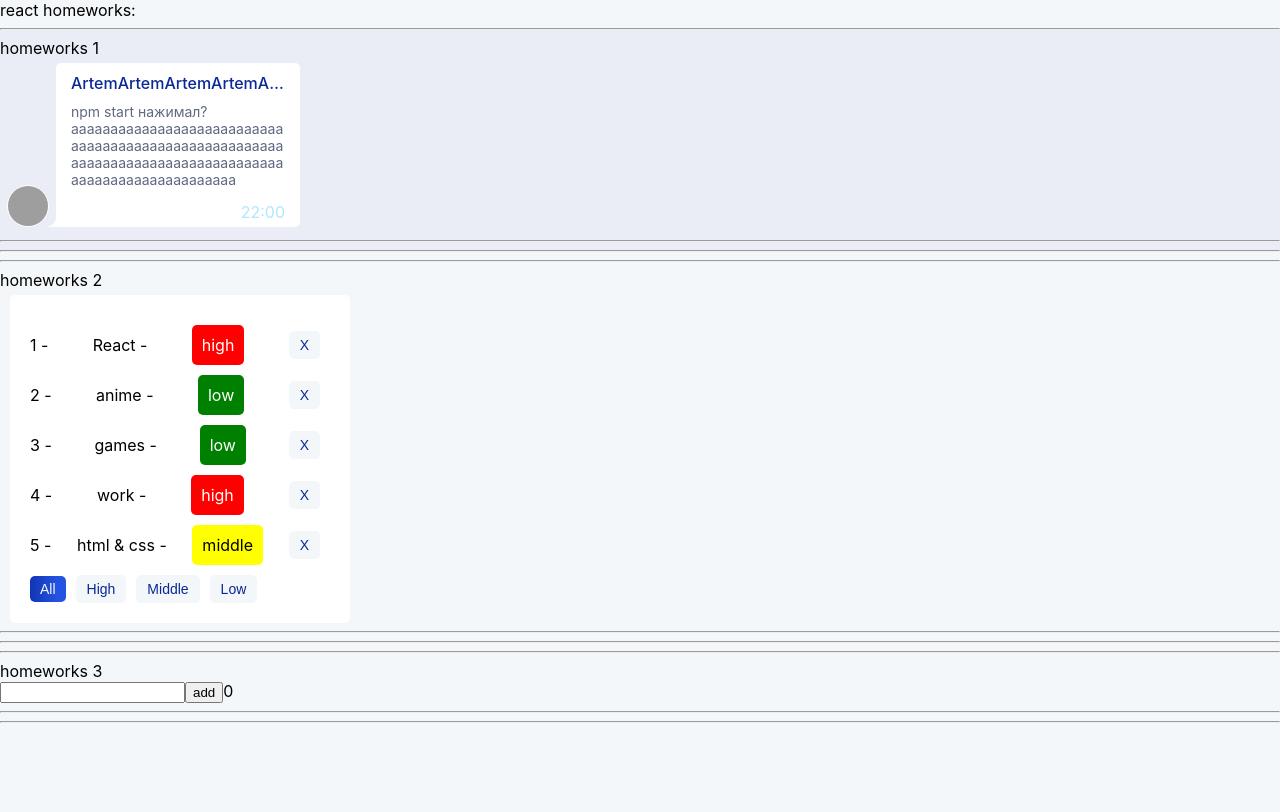
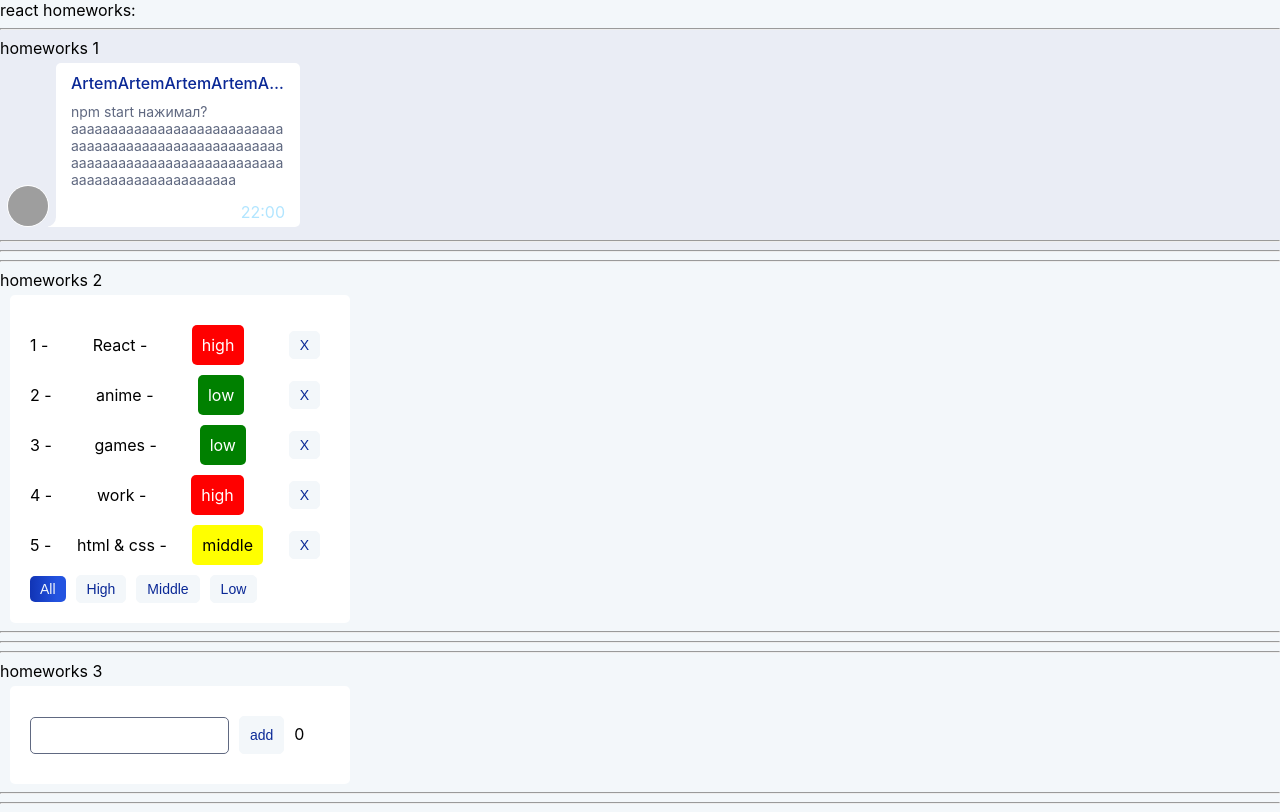
Before and after one commit to sozzuro/homeworks-by-ignat, a React (Create React App) app: page / in a window 1280 px wide. Built offline with nearby package versions, Linux system fonts and the light colour scheme; grey boxes are pictures that could not be loaded.

Commit message:
refactor: styling hw3

```diff
--- a/src/index.css
+++ b/src/index.css
@@ -17,7 +17,7 @@ code {
     background-color: #EAEDF5;
 }
 
-.hw2 {
+.hw2, .hw3 {
     width: 300px;
     background-color: #fff;
     padding: 20px;
--- a/src/p2-homeworks/h3/Greeting.module.css
+++ b/src/p2-homeworks/h3/Greeting.module.css
@@ -1,7 +1,33 @@
-.someClass {
 
+.inputClass {
+    padding: 10px;
+    border: 1px solid #606981;
+    border-radius: 5px;
+    outline: none;
+    color: #606981;
 }
 
 .error {
-    border: 1px solid red;
+    border: 2px solid red;
 }
+
+.errorMessage {
+    color: red;
+    font-weight: bold;
+}
+
+.button {
+    font-size: 14px;
+    padding: 10px;
+    background: #f3f7fa;
+    color: #0a2896;
+    border: 1px solid #f3f7fa;
+    border-radius: 5px;
+    cursor: pointer;
+    transition: all .25s ease-out;
+    margin: 10px;
+}
+
+.button:hover {
+    border: 1px solid #00AAFF;
+}
--- a/src/p2-homeworks/h3/Greeting.tsx
+++ b/src/p2-homeworks/h3/Greeting.tsx
@@ -1,9 +1,10 @@
-import React, {ChangeEvent} from 'react'
+import React, {ChangeEvent, KeyboardEvent} from 'react'
 import s from './Greeting.module.css'
 
 type GreetingPropsType = {
     name: string // need to fix any
     setNameCallback: (e: ChangeEvent<HTMLInputElement>) => void // need to fix any
+    setEnterCallback: (e: KeyboardEvent<HTMLInputElement>) => void // need to fix any
     addUser: () => void // need to fix any
     error: string // need to fix any
     totalUsers: number // need to fix any
@@ -11,16 +12,17 @@ type GreetingPropsType = {
 
 // презентационная компонента (для верстальщика)
 const Greeting: React.FC<GreetingPropsType> = (
-    {name, setNameCallback, addUser, error, totalUsers} // деструктуризация пропсов
+    {name, setNameCallback, setEnterCallback, addUser, error, totalUsers} // деструктуризация пропсов
 ) => {
-    const inputClass = error ? s.error : s.someClass; // need to fix with (?:)
+    const inputErrorClass = error ? s.error : ''; // need to fix with (?:)
 
     return (
-        <div>
-            <input value={name} onChange={setNameCallback} className={inputClass}/>
-            <span>{error}</span>
-            <button onClick={addUser}>add</button>
+        <div className={'hw3'}>
+            <input value={name} onChange={setNameCallback} onKeyDown={setEnterCallback}
+                   className={`${s.inputClass} ${inputErrorClass}`}/>
+            <button className={s.button} onClick={addUser}>add</button>
             <span>{totalUsers}</span>
+            <div className={s.errorMessage}>{error}</div>
         </div>
     )
 }
--- a/src/p2-homeworks/h3/GreetingContainer.tsx
+++ b/src/p2-homeworks/h3/GreetingContainer.tsx
@@ -1,4 +1,4 @@
-import React, {ChangeEvent, useState} from 'react'
+import React, {ChangeEvent, KeyboardEvent, useState} from 'react'
 import Greeting from './Greeting'
 import {UserType} from "./HW3";
 
@@ -20,6 +20,13 @@ const GreetingContainer: React.FC<GreetingContainerPropsType> = ({users, addUser
         setError('');
         setName(e.currentTarget.value) // need to fix
     }
+
+    const setEnterCallback = (e: KeyboardEvent<HTMLInputElement>) => {
+        if (e.key === 'Enter') {
+            addUser();
+        }
+    }
+
     const addUser = () => {
         if (name.trim() !== '') {
             alert(`Hello ${name}!`) // need to fix
@@ -36,6 +43,7 @@ const GreetingContainer: React.FC<GreetingContainerPropsType> = ({users, addUser
         <Greeting
             name={name}
             setNameCallback={setNameCallback}
+            setEnterCallback={setEnterCallback}
             addUser={addUser}
             error={error}
             totalUsers={totalUsers}
```
